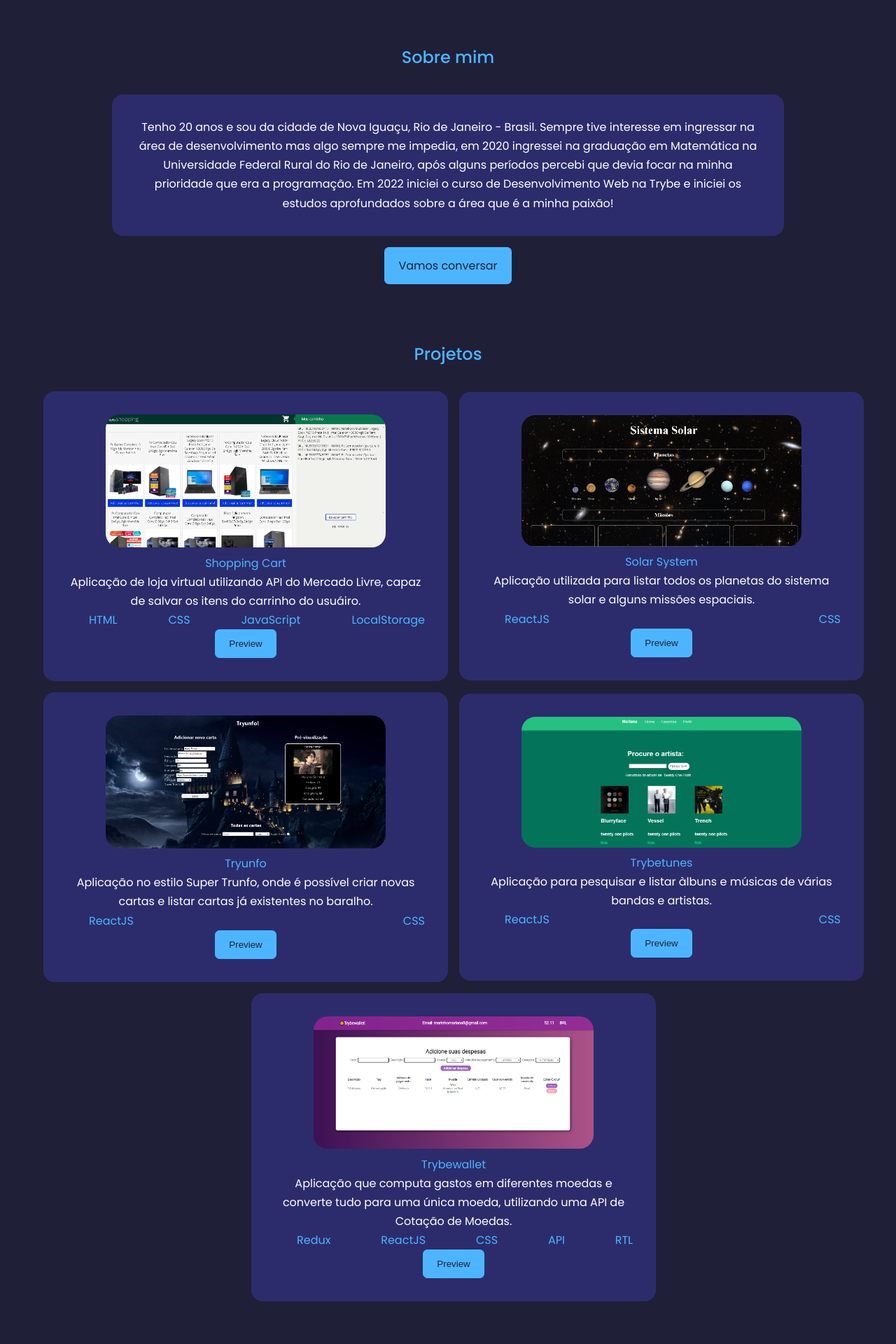
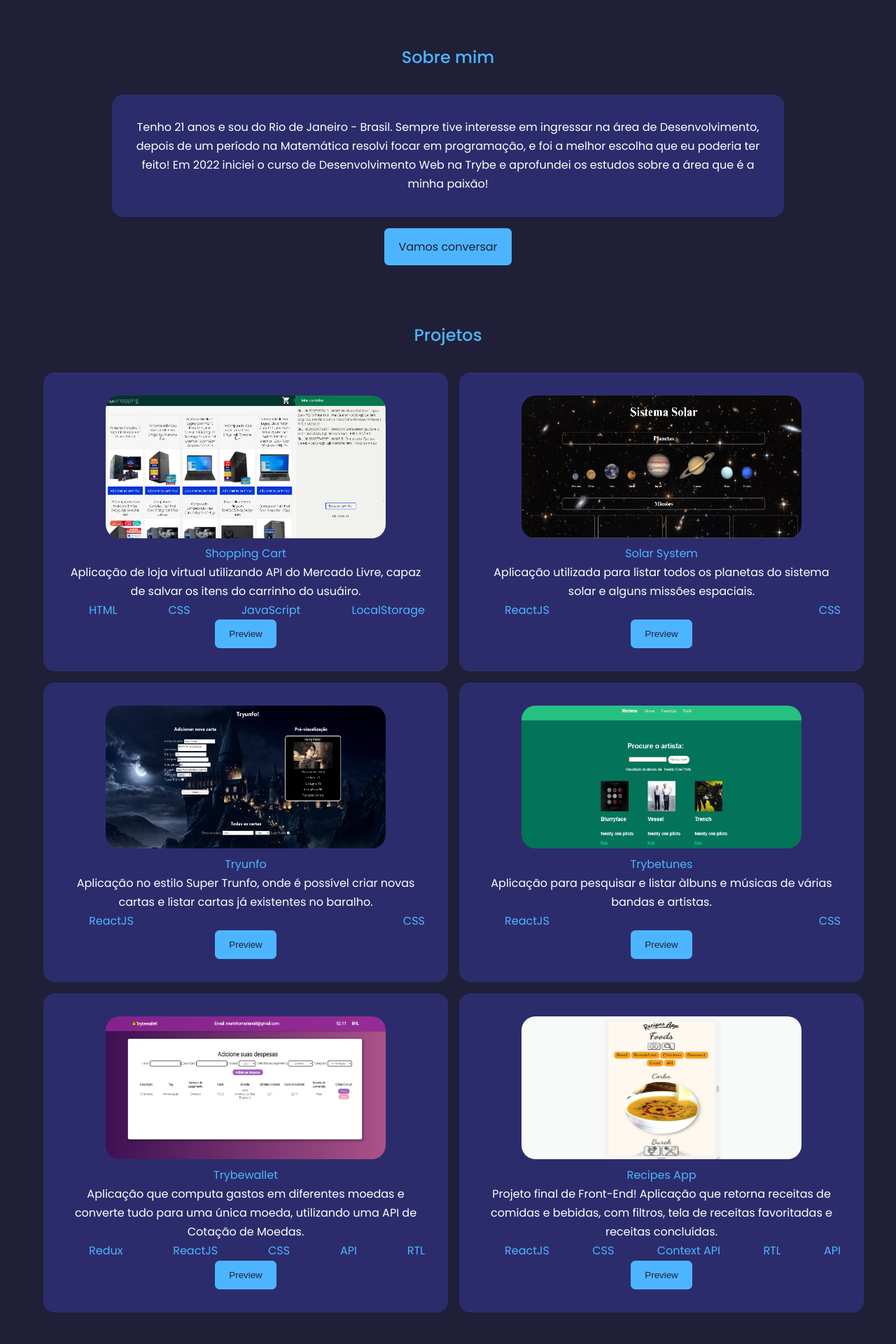
Before and after one commit to mariyzx/portfolio, a React (Create React App) app: page / in a window 1280 px wide. Shown: the part 580-2500 px from the top of the page at 70% size. Built offline with nearby package versions, Linux system fonts and the light colour scheme.

Commit message:
Add Recipes App

```diff
--- a/src/pages/Projetos.jsx
+++ b/src/pages/Projetos.jsx
@@ -9,7 +9,7 @@ class Projetos extends React.Component {
         <div className="projects">
           {projects.map((project, index) => (
             <div key={ index } onClick={ () => this.showDetails(project)} className="project">
-              <img src={ project.img } alt={ project.description } className="img-project" />
+              <img width="435px" height="204px" src={ project.img } alt={ project.description } className="img-project" />
               <p><a href={project.links.github} target="_blank" rel="noreferrer">{project.name}</a></p>
               <p>{project.description}</p>
               <div className="tech">
--- a/src/pages/SobreMim.jsx
+++ b/src/pages/SobreMim.jsx
@@ -10,11 +10,10 @@ class SobreMim extends React.Component {
           <div className="about_content">
             <div className="about_cards">
               <article className="about_card">
-              Tenho 20 anos e sou da cidade de Nova Iguaçu, Rio de Janeiro - Brasil.
-              Sempre tive interesse em ingressar na área de desenvolvimento mas algo sempre me impedia, em 2020 ingressei
-              na graduação em Matemática na Universidade Federal Rural do Rio de Janeiro, após alguns períodos percebi que
-              devia focar na minha prioridade que era a programação. Em 2022 iniciei o curso de Desenvolvimento Web na Trybe
-              e iniciei os estudos aprofundados sobre a área que é a minha paixão!
+              Tenho 21 anos e sou do Rio de Janeiro - Brasil.
+              Sempre tive interesse em ingressar na área de Desenvolvimento, depois de um período na Matemática resolvi focar em programação,
+              e foi a melhor escolha que eu poderia ter feito!
+              Em 2022 iniciei o curso de Desenvolvimento Web na Trybe e aprofundei os estudos sobre a área que é a minha paixão!
               </article>
               <a href="/#contato" className="btn btn-primary">Vamos conversar</a>
             </div>
--- a/src/projects/projects.js
+++ b/src/projects/projects.js
@@ -3,6 +3,7 @@ const systemSolar = require('./img/systemsolar3.png');
 const tryunfo = require('./img/tryunfo2.png');
 const trybetunes = require('./img/trybetunes.PNG');
 const trybewallet = require('./img/trybewallet3.png');
+const recipes = require('./img/recipes-app.png');
 
 module.exports = [
   {
@@ -55,4 +56,14 @@ module.exports = [
     description: 'Aplicação que computa gastos em diferentes moedas e converte tudo para uma única moeda, utilizando uma API de Cotação de Moedas.',
     tech: ['Redux', 'ReactJS', 'CSS', 'API', 'RTL']
   },
+  {
+    name: 'Recipes App',
+    img: recipes,
+    links: {
+      preview: 'https://recipes-app-mariyzx.vercel.app/',
+      github: 'https://github.com/mariyzx/Recipes-App',
+    },
+    description: 'Projeto final de Front-End! Aplicação que retorna receitas de comidas e bebidas, com filtros, tela de receitas favoritadas e receitas concluídas.',
+    tech: ['ReactJS', 'CSS', 'Context API', 'RTL', 'API']
+  }
 ]
```
Also changed, not shown: src/projects/img/recipes-app.png (added).
